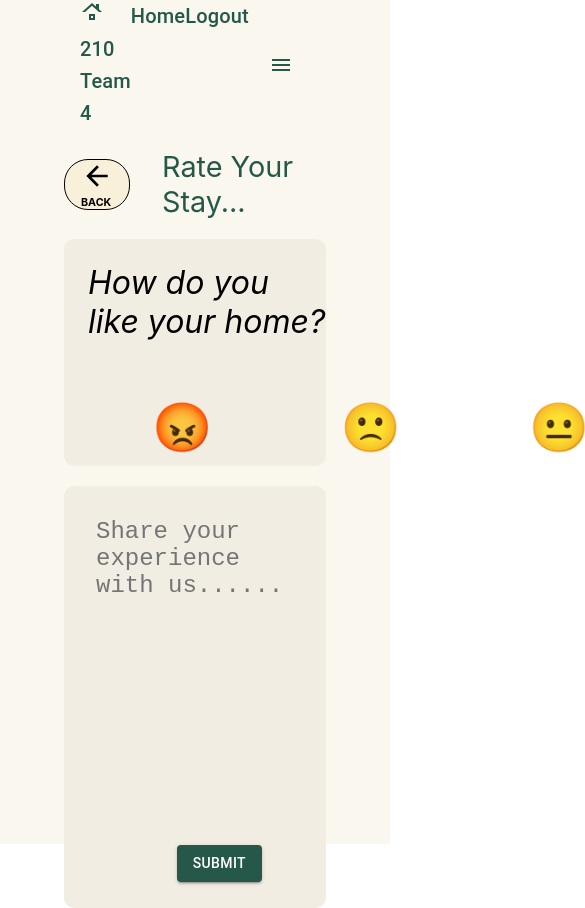
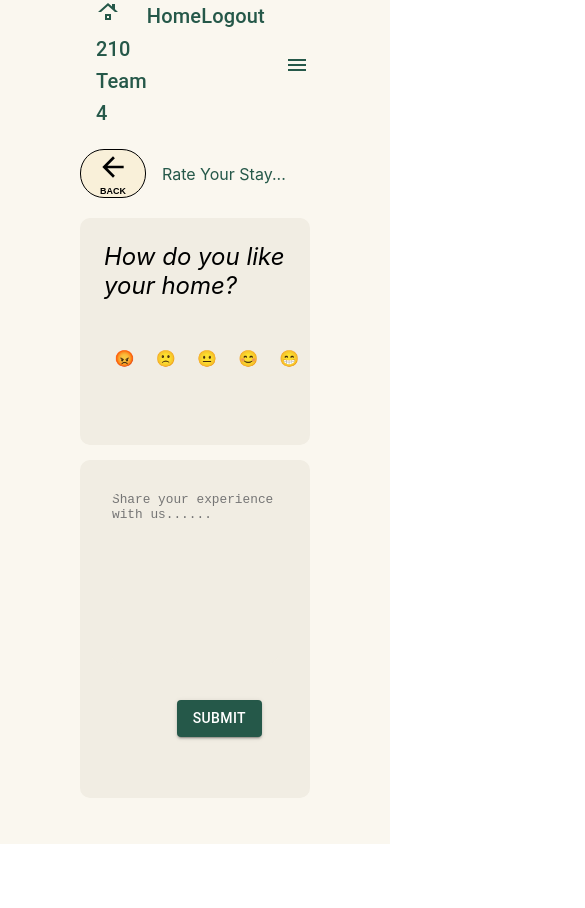
Before and after one commit to GabrielPila/cse210-teamproject, a React (Create React App) app in the folder frontend/: page /reviewPage in a window 390 px wide. Shown: the top 908 px of the page, 585 px wide, since content can reach past the window. After the commit the page ends 844 px from the top, so only its background shows below. Built offline with nearby package versions, Linux system fonts and the light colour scheme; a web font is replaced by a local one.

Commit message:
update styles

```diff
--- a/frontend/src/components/Reviews.js
+++ b/frontend/src/components/Reviews.js
@@ -1,13 +1,9 @@
 import { Button, Rating } from '@mui/material';
-import { useEffect, useState } from 'react';
 import { Link } from "react-router-dom";
 import Review from '../components/Review';
 import "../styles/Reviews.css"
 
-
-
 const Reviews = ({reviews, avgRating}) => {
-    console.log(avgRating)
     return (
         <div className="reviews">
             <div className="reviews-content">
--- a/frontend/src/components/Titlebar.js
+++ b/frontend/src/components/Titlebar.js
@@ -8,10 +8,10 @@ const Titlebar = ({title}) => {
     ]
     return (
         <div className="title-bar">
-            <div className="back-button" onClick={goBack}>
+            <button className="back-button" onClick={goBack}>
                 <ArrowBackIcon className="arrow-icon"/>
                 <h6 className="back">BACK</h6>
-            </div>
+            </button>
             <span className="title">{title}</span>
         </div>
     )
--- a/frontend/src/pages/App.js
+++ b/frontend/src/pages/App.js
@@ -1,6 +1,5 @@
 import logo from "../logo.svg";
 import "../styles/App.css";
-
 
 function App() {
   return (
--- a/frontend/src/pages/ReviewPage.js
+++ b/frontend/src/pages/ReviewPage.js
@@ -13,6 +13,7 @@ const commentData = {
     text4: "😊",
     text5: "😁"
 }
+
 const ReviewPage = () => {
     const { state } = useLocation();
     const [rating, setRating] = useState(0);
@@ -55,7 +56,8 @@ const ReviewPage = () => {
     }, [rating]);
 
     return (
-        <Container className="review-page" maxWidth={false}>
+        <div className="review-page">
+            <Container className="review-page-container" maxWidth={false}>
                 <Navbar />
                 <Titlebar title="Rate Your Stay..."/>
                 <div className="section-1">
@@ -78,12 +80,14 @@ const ReviewPage = () => {
                                 setComment(e.target.value);
                             }}
                         />
-                </div>
                         <div className="reviews-page-button-div">
                             <Button className="reviews-page-button" variant="contained" onClick={onSubmit}>Submit</Button>
                         </div>
                     </div>
+
+                </div>
             </Container>
+        </div>
     )
 }
 
--- a/frontend/src/pages/SingleListingPage.js
+++ b/frontend/src/pages/SingleListingPage.js
@@ -10,6 +10,8 @@ import SingleListingImageGallery from '../components/SingleListingImageGallery';
 
 
 const SingleListingPage = () => {
+    // need title, images, mainListingInfo, landlordInfo, and reviews from the previous page dont need state on this page
+    const title = "Student Apartment 1..."
     const images = [
         {
           original: 'https://picsum.photos/id/1018/1000/600/',
@@ -25,23 +27,14 @@ const SingleListingPage = () => {
         },
       ];
     const [avgRating, setAvgRating] = useState(0);
-    const [landlordInfo, setLandlordInfo] = useState({
-        name: "",
-        email: "",
-        number: "",
-        videoAvailability: false,
-        averageResponseTime: 1
-    })
-    const [mainInfo, setMainInfo] = useState({
+    const mainInfo = {
         price: 1000,
         bedroom: 1,
         bathroom: 1,
         date: "June 1st 2023",
         features: ["oven", "bathroom", "kitchen"]
-    })
-    const [reviews, setReviews] = useState([]);
-    useEffect(()=> {
-        const newReviews = [
+    };
+    const reviews = [
         {
             id: 1,
             rating: 5,
@@ -80,7 +73,8 @@ const SingleListingPage = () => {
         },
 
     ]
-        const newLandlordInfo = {
+
+    const landlordInfo = {
         name: "Will",
         email: "adfsdf@ucsd.edu",
         number: "(123)456-7890",
@@ -88,35 +82,36 @@ const SingleListingPage = () => {
         averageResponseTime: 1
     }
 
+    useEffect(()=> {
         let total = 0
-        for (let review of newReviews){
+        for (let review of reviews){
             total += review.rating
         }
-        const avg = total / newReviews.length;
+        const avg = total / reviews.length;
         setAvgRating(avg)
-        setReviews(newReviews)
-        setLandlordInfo(newLandlordInfo)
-    }, [])
-    const [title, setTitle] = useState("Student Apartment 1....")
+    }, [reviews])
+
     return (
-        <Container className="single-listing-page" maxWidth={false}>
+        <div className='single-listing-page'>
+            <Container className="single-listing-page-container" maxWidth={false}>
                 <Navbar />
                 <Titlebar title={title}/>
                 <Grid container spacing={1} className="grid-container">
-                <Grid item xs={4} className="grid-item-1">
+                    <Grid item xs={12} md={4} className="grid-item-1">
                         <SingleListingImageGallery images={images}/>
                     </Grid>
-                <Grid item xs={8} className="grid-item-2">
+                    <Grid item xs={12} md={8} className="grid-item-2">
                         <ListingMain {...mainInfo}/>
                     </Grid>
-                <Grid item xs={4} className="grid-item-3">
+                    <Grid item xs={12} md={4} className="grid-item-3">
                         <LandlordInfo {...landlordInfo}/>
                     </Grid>
-                <Grid item xs={8} className="grid-item-4">
+                    <Grid item xs={12} md={8} className="grid-item-4">
                         <Reviews reviews={reviews} avgRating={avgRating}/>
                     </Grid>
                 </Grid>
             </Container>
+        </div>
     )
 }
 
--- a/frontend/src/routes/index.js
+++ b/frontend/src/routes/index.js
@@ -9,10 +9,6 @@ const routes = [
         {
           path: "/",
           element: <App />,
-        },
-        {
-          path: "/hello",
-          element: <h1>Hello</h1>,
         },
         {
             path: "/reviewPage",
--- a/frontend/src/styles/ReviewPage.css
+++ b/frontend/src/styles/ReviewPage.css
@@ -3,31 +3,43 @@
 
 .review-page {
     align-items: center;
-    background-color: #faf7ef;
+    background-color: #faf7ef !important;
     border: 1px none;
     display: flex;
     flex-direction: column;
-    height: 100vh;
+    height: 100vh !important;
     width: 100vw;
     padding-right: 4rem !important;
     padding-left: 4rem !important;
+    box-sizing: border-box !important;
+    overflow: auto;
+}
+
+
+.review-page-container {
+    align-items: center;
+    display: flex;
+    flex-direction: column;
+    height: 100% !important;
+    width: 100vw;
 }
 
 .section-1 {
     margin-top: 20px;
     padding-bottom: 1rem;
     width: 100%;
-    height: 25vh !important;
+    height: 25%;
     background-color: #F1EDE3 !important;
     border-radius: 10px;
 }
 
 .section-2 {
-    margin-top: 20px;
-    width: 100% !important;
-    height: 50vh !important;
+    margin-top: 40px;
+    width: 100%;
+    height: 40%;
     background-color: #F1EDE3 !important;
     border-radius: 10px;
+    margin-bottom: 2rem;
 }
 
 .sub-title {
@@ -46,7 +58,6 @@
     align-self: center;
     display: flex;
     justify-content: space-around;
-    min-width: 942px;
     padding-left: 1.5rem;
     padding-top: 1rem;
 }
@@ -61,6 +72,7 @@
 .review-page-textarea-div{
     padding: 2rem;
     height: 70% !important;
+    box-sizing: border-box;
 }
 
 .review-page-textarea{
@@ -73,6 +85,8 @@
     resize: none;
     outline: none;
     font-size: 1.5rem;
+    box-sizing: border-box;
+    margin-bottom: 2rem;
 }
 
 .reviews-page-button-div{
@@ -84,3 +98,53 @@
 .reviews-page-button {
     background-color: #255849 !important;
 }
+
+@media (max-width: 600px) {
+    .review-icon {
+        font-size: 1rem !important;
+        padding: 0.5rem;
+    }
+
+    .sub-title {
+        font-size: 1.5rem;
+    }
+
+    .section-2 {
+        margin-top: 15px;
+        height: 40vh !important;
+    }
+
+    .review-page-textarea{
+        font-size: 0.8rem;
+    }
+
+    .reviews-page-button-div{
+        padding-right: 1rem;
+    }
+}
+
+
+@media (max-height: 700px) {
+    .review-icon {
+        font-size: 1rem !important;
+        padding: 0.5rem;
+    }
+
+    .sub-title {
+        font-size: 1.5rem;
+        padding-bottom: 0.5rem;
+    }
+
+    .section-2 {
+        margin-top: 15px;
+        height: 40vh !important;
+    }
+
+    .review-page-textarea{
+        font-size: 0.8rem;
+    }
+
+    .reviews-page-button-div{
+        padding-right: 1rem;
+    }
+}
--- a/frontend/src/styles/SingleListingPage.css
+++ b/frontend/src/styles/SingleListingPage.css
@@ -1,13 +1,19 @@
 .single-listing-page {
-    align-items: center;
     background-color: #faf7ef;
-    border: 1px none;
-    display: flex;
     height: 100vh;
-    flex-direction: column;
     width: 100%;
     padding-right: 4rem !important;
     padding-left: 4rem !important;
+    overflow: auto;
+    box-sizing: border-box;
+}
+
+.single-listing-page-container {
+    align-items: center;
+    display: flex;
+    flex-direction: column;
+    height: 100%;
+    width: 100%;
 }
 
 .grid-container {
@@ -37,3 +43,8 @@
     padding: 1.5rem !important;
     height: 50%;
 }
+
+
+@media (max-width: 900px) {
+
+}
--- a/frontend/src/styles/Titlebar.css
+++ b/frontend/src/styles/Titlebar.css
@@ -14,14 +14,26 @@
 .back-button{
     display: inline;
     margin-right: 2rem;
-    border-radius: 1.5rem;
-    border: 1px solid black;
+    border-radius: 1.5rem ;
+    border: 1px solid black ;
+    background-color: #F9F0D9 ;
+    color: black;
     padding-left: 1rem;
     padding-right: 1rem;
-    background-color: #F9F0D9;
+    cursor: pointer;
 }
 
 .title {
     color: #255849;
     font-size: 1.8rem;
 }
+
+@media (max-width: 600px) {
+    .title {
+        font-size: 1rem;
+    }
+
+    .back-button{
+        margin-right: 1rem;
+    }
+}
```
Lines whose indentation alone changed are shown as unchanged.
